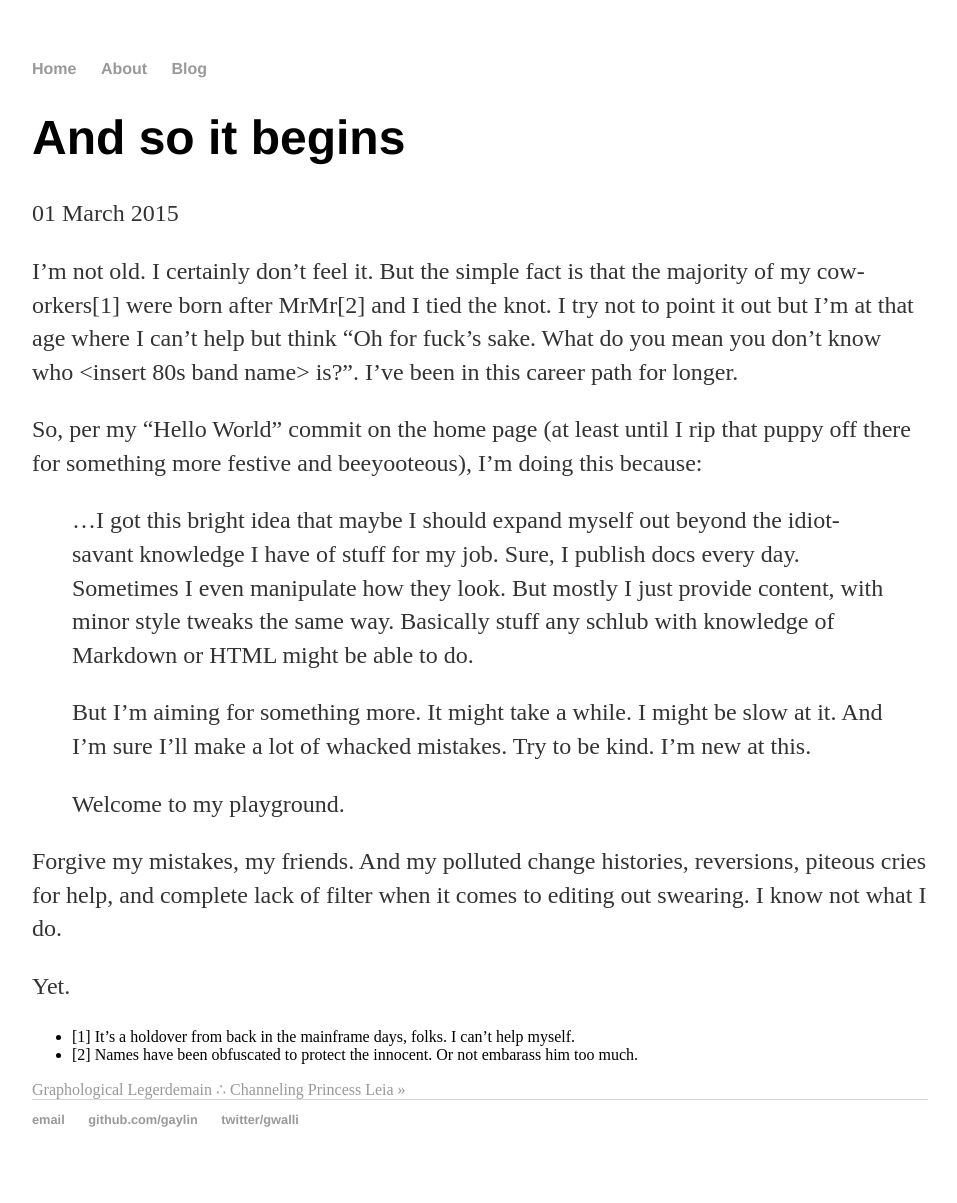
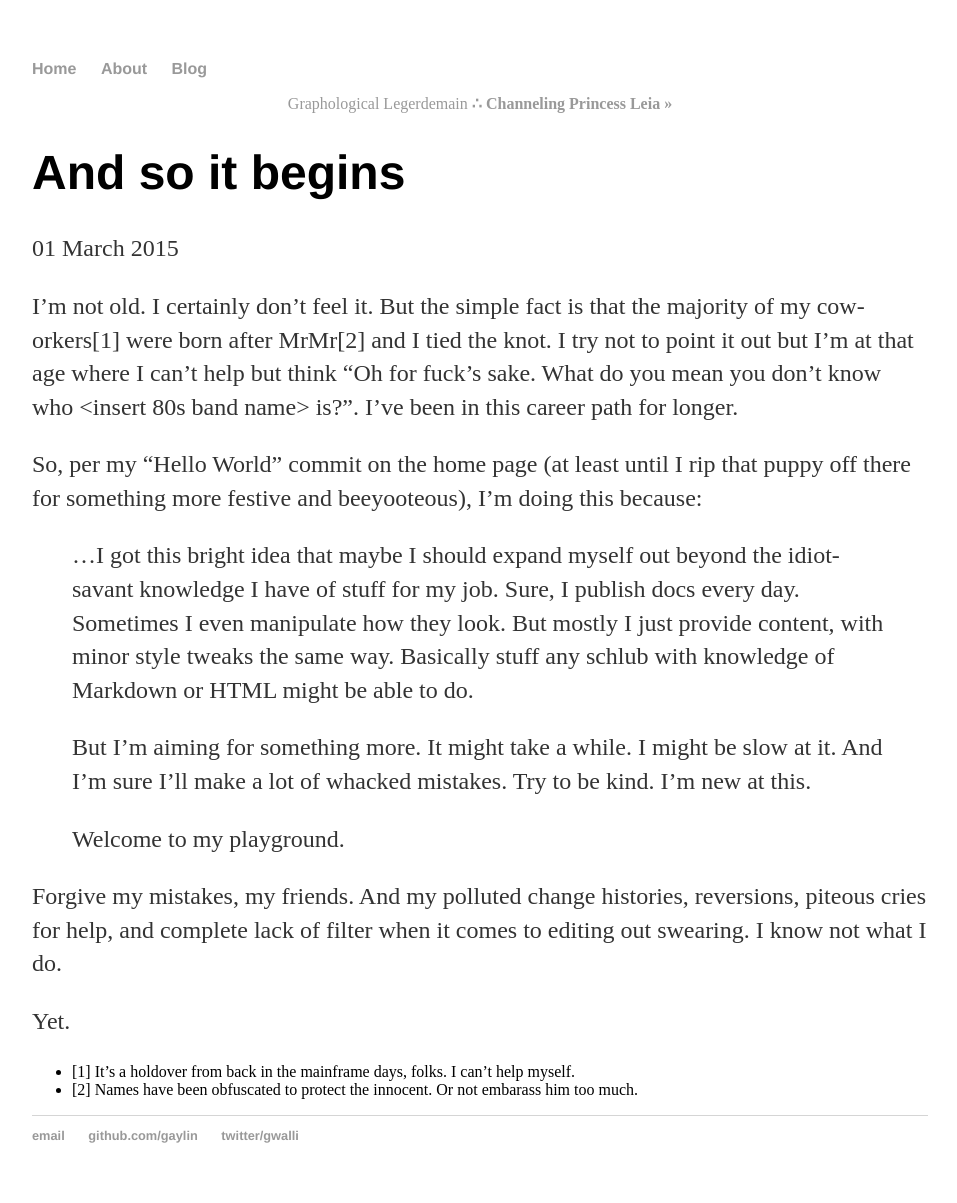
Before and after one commit to gaylin/gaylin.github.io, a Jekyll site: the page built from _posts/2015-03-01-and-so-it-begins.md, in a window 1280 px wide. Shown: the whole page, without its empty margins (160-1117 px from the left). Built offline with Jekyll 4.4.1, drawn with Linux system fonts in a browser that asks for light colours; Markdown is read by kramdown in place of the engine named in the settings; comment, search, counter and statistics services are not loaded; some of the changed lines change nothing that is shown.

Commit message:
move, center, bold navigation links

```diff
--- a/_layouts/post.html
+++ b/_layouts/post.html
@@ -1,6 +1,16 @@
 ---
 layout: default
 ---
+<!-- Post prev/next buttons -->
+<div align="center">
+{% if page.previous %}
+   <b><a rel="prev" href="{{ page.previous.url }}">&laquo; {{ page.previous.title }} &there4;</a></b>
+ {% endif %}
+   <a href="http://gaylin.github.io/blog/">Graphological Legerdemain</a>
+ {% if page.next %}
+   <b><a rel="next" href="{{ page.next.url }}">&there4; {{ page.next.title }} &raquo;</a></b>
+ {% endif %}
+</div>
 <!-- Post title and date info -->
 <h1>{{ page.title }}</h1>
 <p class="meta">{{ page.date | date_to_long_string }}</p>
@@ -8,14 +18,6 @@ layout: default
 <div class="post">
   {{ content }}
 </div>
-<!-- Post prev/next buttons -->
-{% if page.previous %}
-   <a rel="prev" href="{{ page.previous.url }}">&laquo; {{ page.previous.title }} &there4;</a>
- {% endif %}
- <a href="http://gaylin.github.io/blog/">Graphological Legerdemain</a>
- {% if page.next %}
-   <a rel="next" href="{{ page.next.url }}">&there4; {{ page.next.title }} &raquo;</a>
- {% endif %}
 <!-- Post comments -->
 <div class="postcomments">
 	{% include disqus.html %}
```
